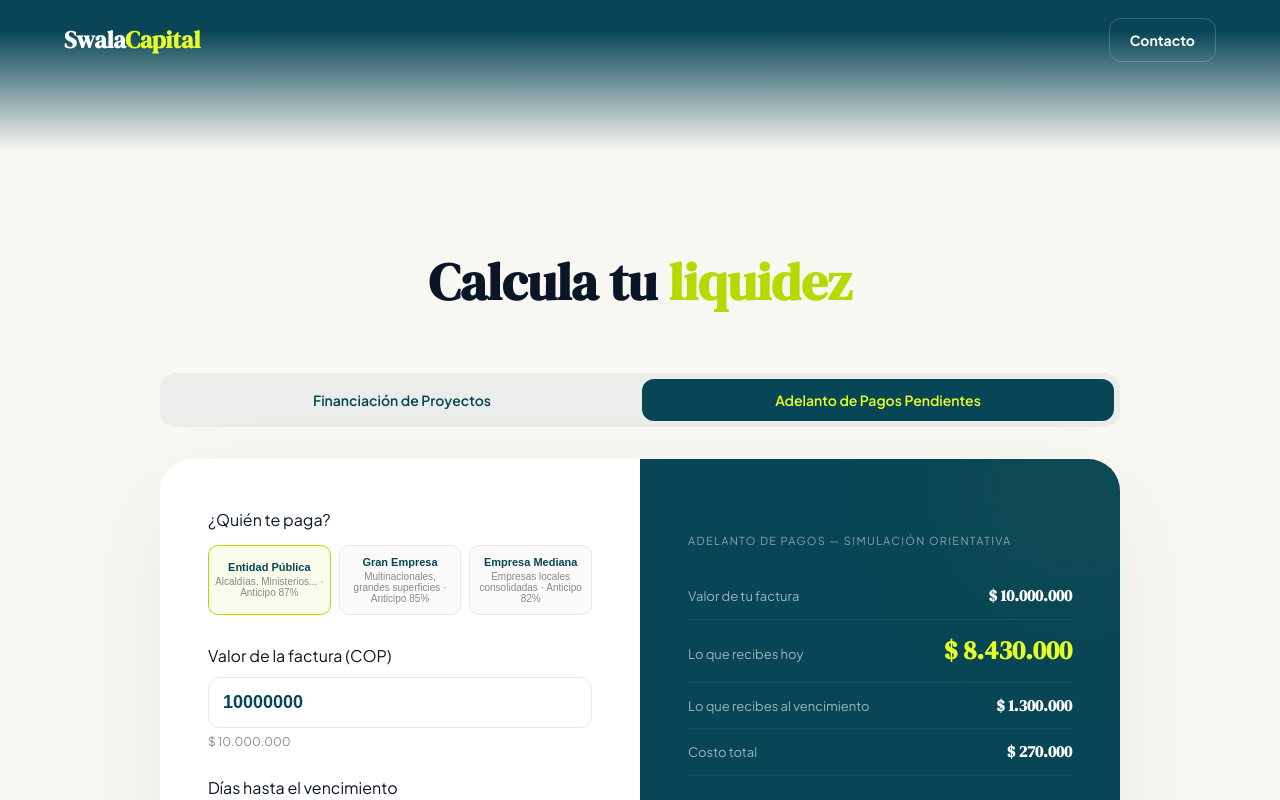
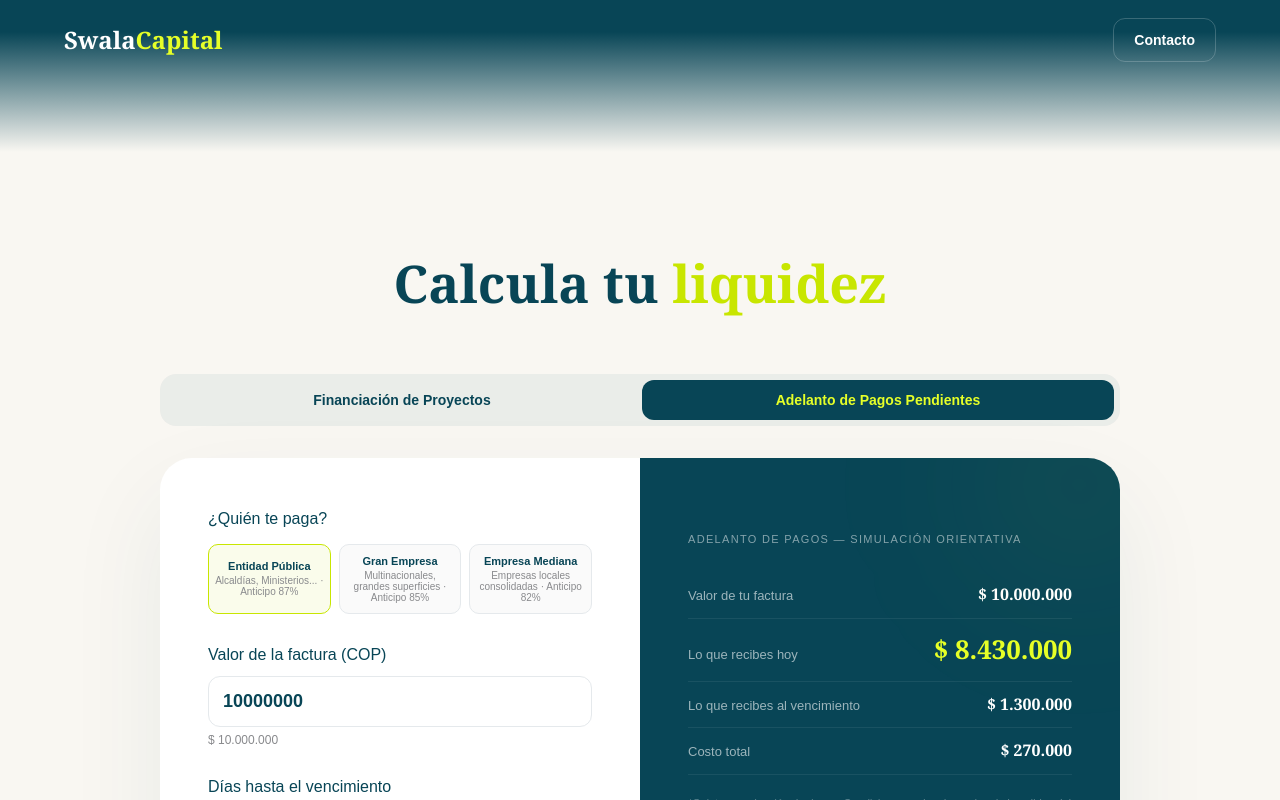
Before and after one commit to Swala-capital/SWALA-Web, a React (Vite) app: page / in a window 1280 px wide. Both pictures are taken after a click on the button "Adelanto de Pagos Pendientes". Shown: the part 2209-3009 px from the top of the page. Built offline with nearby package versions, Linux system fonts and the light colour scheme.

Commit message:
feat(ui): implement v3 brand manual styles and advanced framer motion animations

```diff
--- a/src/App.jsx
+++ b/src/App.jsx
@@ -138,7 +138,7 @@ const SituationCard = ({ icon, title, desc, delay }) => (
     initial="hidden"
     whileInView="visible"
     viewport={{ once: true, amount: 0.2 }}
-    whileHover={{ y: -10, transition: { duration: 0.3 } }}
+    whileHover={{ scale: 1.02, y: -4, transition: { duration: 0.2 } }} whileTap={{ scale: 0.98 }}
     style={{
       background: '#fff',
       padding: '48px',
@@ -166,7 +166,7 @@ const StepCard = ({ number, icon, title, desc, delay }) => (
     initial="hidden"
     whileInView="visible"
     viewport={{ once: true, amount: 0.2 }}
-    whileHover={{ y: -8, transition: { duration: 0.3 } }}
+    whileHover={{ scale: 1.02, y: -4, transition: { duration: 0.2 } }} whileTap={{ scale: 0.98 }}
     style={{
       position: 'relative',
       padding: '40px',
@@ -253,16 +253,16 @@ const SwalaCalculator = ({ onCalcChange }) => {
       {/* ── TABS ──────────────────────────────────────────────────────── */}
       <div style={{ display: 'flex', background: 'rgba(8,69,86,0.06)', padding: '6px', borderRadius: '16px', marginBottom: '32px', gap: '4px' }}>
         {[{ id: 'project', label: 'Financiación de Proyectos' }, { id: 'invoice', label: 'Adelanto de Pagos Pendientes' }].map(t => (
-          <button key={t.id} onClick={() => setMode(t.id)} style={{
+          <motion.button key={t.id} onClick={() => setMode(t.id)} whileHover={{ scale: 1.02 }} whileTap={{ scale: 0.98 }} style={{
             flex: 1, padding: '12px 16px', borderRadius: '12px', border: 'none', cursor: 'pointer',
             fontFamily: 'var(--font-ui)', fontWeight: 600, fontSize: '14px', transition: '0.3s',
             background: mode === t.id ? 'var(--color-petroleo)' : 'transparent',
             color: mode === t.id ? 'var(--color-lima)' : 'var(--color-petroleo)',
-          }}>{t.label}</button>
+          }}>{t.label}</motion.button>
         ))}
       </div>
 
-      <motion.div key={mode} initial={{ opacity: 0, y: 12 }} animate={{ opacity: 1, y: 0 }}
+      <motion.div key={mode} layout initial={{ opacity: 0, scale: 0.95 }} animate={{ opacity: 1, scale: 1 }} transition={{ duration: 0.4, type: "spring" }}
         style={{ background: '#fff', borderRadius: '32px', boxShadow: '0 40px 100px rgba(8,69,86,0.07)', display: 'grid', gridTemplateColumns: 'repeat(auto-fit, minmax(300px, 1fr))', gap: '0' }}>
 
         {/* ── PANEL IZQUIERDO: INPUTS ─────────────────────────────────── */}
@@ -273,13 +273,13 @@ const SwalaCalculator = ({ onCalcChange }) => {
             <label className="swala-label" style={{ display: 'block', marginBottom: '12px' }}>¿Quién te paga?</label>
             <div style={{ display: 'grid', gridTemplateColumns: '1fr 1fr 1fr', gap: '8px' }}>
               {payerOptions.map(p => (
-                <button key={p.id} onClick={() => setPayerType(p.id)} style={{
+                <motion.button key={p.id} onClick={() => setPayerType(p.id)} whileHover={{ scale: 1.02 }} whileTap={{ scale: 0.98 }} style={{
                   padding: '10px 6px', borderRadius: '10px', border: '1.5px solid', borderColor: payerType === p.id ? 'var(--color-lima-dark)' : '#E5E9EC',
                   background: payerType === p.id ? 'rgba(184,217,0,0.08)' : '#FAFAFA', cursor: 'pointer', transition: '0.2s', textAlign: 'center',
                 }}>
                   <div style={{ fontSize: '11px', fontWeight: 700, color: 'var(--color-petroleo)', marginBottom: '3px' }}>{p.label}</div>
                   <div style={{ fontSize: '10px', color: 'var(--color-gris)' }}>{p.desc}{mode === 'invoice' ? ` · Anticipo ${p.adv}` : ''}</div>
-                </button>
+                </motion.button>
               ))}
             </div>
           </div>
@@ -288,7 +288,7 @@ const SwalaCalculator = ({ onCalcChange }) => {
           <div style={{ marginBottom: '24px' }}>
             <label className="swala-label" style={{ display: 'block', marginBottom: '8px' }}>{mode === 'project' ? 'Monto a financiar (COP)' : 'Valor de la factura (COP)'}</label>
             <input type="number" value={amount} min={1000000} max={500000000} step={1000000} onChange={e => setAmount(Math.max(0, Number(e.target.value)))}
-              className="swala-input" style={{ fontSize: '18px', fontWeight: 700, color: 'var(--color-petroleo)' }} />
+              className="swala-input" as={motion.input} whileFocus={{ scale: 1.01, borderColor: "var(--color-lima-dark)" }} transition={{ duration: 0.2 }} style={{ fontSize: '18px', fontWeight: 700, color: 'var(--color-petroleo)' }} />
             <div style={{ fontSize: '12px', color: 'var(--color-gris)', marginTop: '4px' }}>{fmt.format(amount)}</div>
           </div>
 
@@ -298,17 +298,17 @@ const SwalaCalculator = ({ onCalcChange }) => {
               <label className="swala-label" style={{ display: 'block', marginBottom: '10px' }}>Plazo de pago del cliente</label>
               <div style={{ display: 'grid', gridTemplateColumns: 'repeat(5,1fr)', gap: '6px' }}>
                 {[30, 45, 60, 90, 120].map(d => (
-                  <button key={d} onClick={() => setDays(d)} style={{
+                  <motion.button key={d} onClick={() => setDays(d)} whileHover={{ scale: 1.05 }} whileTap={{ scale: 0.95 }} style={{
                     padding: '10px 4px', borderRadius: '10px', border: '1.5px solid', borderColor: days === d ? 'var(--color-lima-dark)' : '#E5E9EC',
                     background: days === d ? 'rgba(184,217,0,0.08)' : '#FAFAFA', fontSize: '13px', fontWeight: 700, color: 'var(--color-petroleo)', cursor: 'pointer', transition: '0.2s',
-                  }}>{d}d</button>
+                  }}>{d}d</motion.button>
                 ))}
               </div>
             </div>
           ) : (
             <div>
               <label className="swala-label" style={{ display: 'block', marginBottom: '8px' }}>Días hasta el vencimiento</label>
-              <input type="number" value={invoiceDays} min={1} max={360} onChange={e => setInvoiceDays(Math.max(1, Number(e.target.value)))} className="swala-input" placeholder="Ej: 45" />
+              <motion.input type="number" value={invoiceDays} min={1} max={360} onChange={e => setInvoiceDays(Math.max(1, Number(e.target.value)))} className="swala-input" whileFocus={{ scale: 1.01, borderColor: "var(--color-lima-dark)" }} transition={{ duration: 0.2 }} placeholder="Ej: 45" />
             </div>
           )}
         </div>
@@ -392,17 +392,17 @@ const ContactForm = ({ calcContext }) => {
 
         <div className="form-group">
           <label className="swala-label" style={{ fontWeight: 600, color: 'var(--color-petroleo)', marginBottom: '8px', display: 'block' }}>Nombre completo</label>
-          <input type="text" name="nombre" className="swala-input" placeholder="Tu nombre" required />
+          <input type="text" name="nombre" className="swala-input" as={motion.input} whileFocus={{ scale: 1.01, borderColor: "var(--color-lima-dark)" }} transition={{ duration: 0.2 }} placeholder="Tu nombre" required />
         </div>
 
         <div className="form-group">
           <label className="swala-label" style={{ fontWeight: 600, color: 'var(--color-petroleo)', marginBottom: '8px', display: 'block' }}>WhatsApp</label>
-          <input type="tel" name="celular" className="swala-input" placeholder="300 000 0000" required />
+          <input type="tel" name="celular" className="swala-input" as={motion.input} whileFocus={{ scale: 1.01, borderColor: "var(--color-lima-dark)" }} transition={{ duration: 0.2 }} placeholder="300 000 0000" required />
         </div>
 
         <div className="form-group">
           <label className="swala-label" style={{ fontWeight: 600, color: 'var(--color-petroleo)', marginBottom: '8px', display: 'block' }}>¿Cuál describe mejor tu situación?</label>
-          <select className="swala-input" name="situacion" required>
+          <select className="swala-input" as={motion.input} whileFocus={{ scale: 1.01, borderColor: "var(--color-lima-dark)" }} transition={{ duration: 0.2 }} name="situacion" required>
             <option value="">Selecciona tu situación</option>
             <option value="Contrato sin capital">Tengo un contrato pero no el capital para ejecutarlo</option>
             <option value="Orden de compra sin capital">Tengo una orden de compra pero necesito capital para arrancar</option>
--- a/src/index.css
+++ b/src/index.css
@@ -1,19 +1,17 @@
-@import url('https://fonts.googleapis.com/css2?family=DM+Serif+Display:ital@0;1&family=Plus+Jakarta+Sans:wght@300;400;500;600;700&display=swap');
-
 :root {
   --color-petroleo: #084556;
   --color-petroleo-dark: #052d38;
   --color-lima: #E6FF28;
-  --color-lima-dark: #B8D900;
+  --color-lima-dark: #C8E600; /* Update to v3.0 specification */
   --color-blanco-hueso: #F9F7F2;
   --color-gris: #898A8D;
-  --color-dark: #0A1628;
+  --color-dark: #084556; /* Aligned to petroleo */
 
-  --font-display: 'DM Serif Display', serif;
-  --font-ui: 'Plus Jakarta Sans', sans-serif;
+  --font-display: Georgia, serif;
+  --font-ui: Arial, sans-serif;
 
-  --transition: all 0.6s cubic-bezier(0.16, 1, 0.3, 1);
-  --radius: 24px;
+  --transition: all 0.4s cubic-bezier(0.16, 1, 0.3, 1);
+  --radius: 12px; /* Sharper industrial look */
 }
 
 * { margin: 0; padding: 0; box-sizing: border-box; }
```
